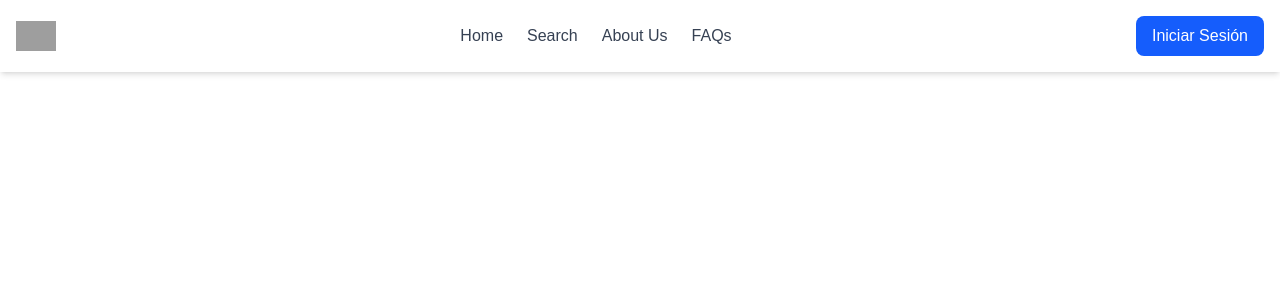
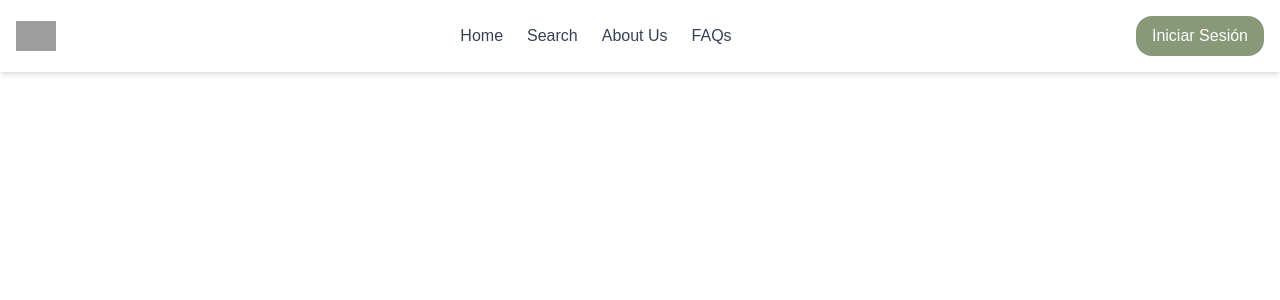
Before and after one commit to Facundo-Nastasi-DAW/Delincuents, a Next.js app in the folder frontend/app/: page / in a window 1280 px wide. Shown: the top 300 px of the page. Built offline with nearby package versions, Linux system fonts and the light colour scheme; grey boxes are pictures that could not be loaded.

Commit message:
DEL-0003/ NavBar Styles

```diff
--- a/frontend/app/app/components/NavBar.tsx
+++ b/frontend/app/app/components/NavBar.tsx
@@ -21,7 +21,7 @@ export const Header: React.FC = () => {
         </nav>
 
         {/* Login Button */}
-        <Link href='/login' className='px-4 py-2 bg-blue-600 text-white rounded-lg hover:bg-blue-700'>
+        <Link href='/login' className='px-4 py-2 bg-[#899878] text-white rounded-2xl hover:bg-[#E4E6C3] hover:text-black'>
           Iniciar Sesión
         </Link>
       </div>
```
